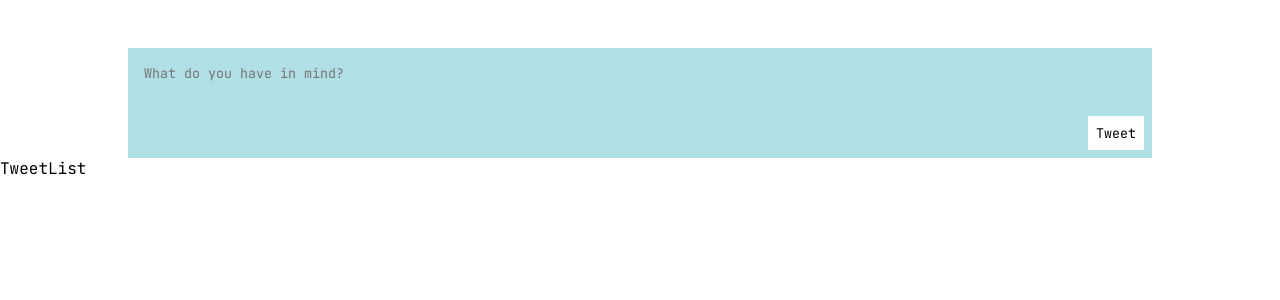
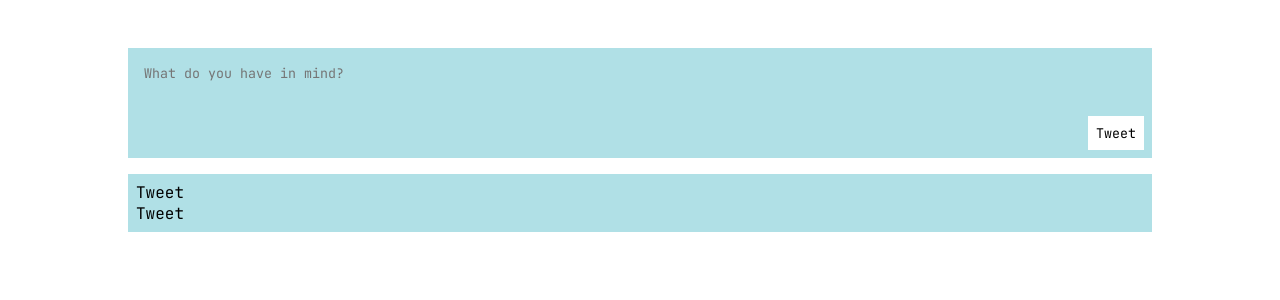
Before and after one commit to MarkDavidovich/tweeter-react-project, a React (Vite) app: page / in a window 1280 px wide. Shown: the top 300 px of the page. Built offline with nearby package versions, Linux system fonts and the light colour scheme.

Commit message:
add basic scaffolding for TweetList and style

```diff
--- a/src/components/TweetList/TweetList.jsx
+++ b/src/components/TweetList/TweetList.jsx
@@ -1,6 +1,14 @@
+import Tweet from "./../Tweet/Tweet";
 import style from "./TweetList.module.css";
 
 const TweetList = () => {
-  return <div>TweetList</div>;
+  //recieves the tweets array
+  //renders a list of tweets, automatically sorting them by newest
+  return (
+    <div className={style.container}>
+      <Tweet />
+      <Tweet />
+    </div>
+  );
 };
 export default TweetList;
--- a/src/components/TweetList/TweetList.module.css
+++ b/src/components/TweetList/TweetList.module.css
@@ -0,0 +1,7 @@
+.container {
+  width: 80%;
+  margin: auto;
+  margin-top: 1rem;
+  background-color: powderblue;
+  padding: 0.5rem;
+}
```
